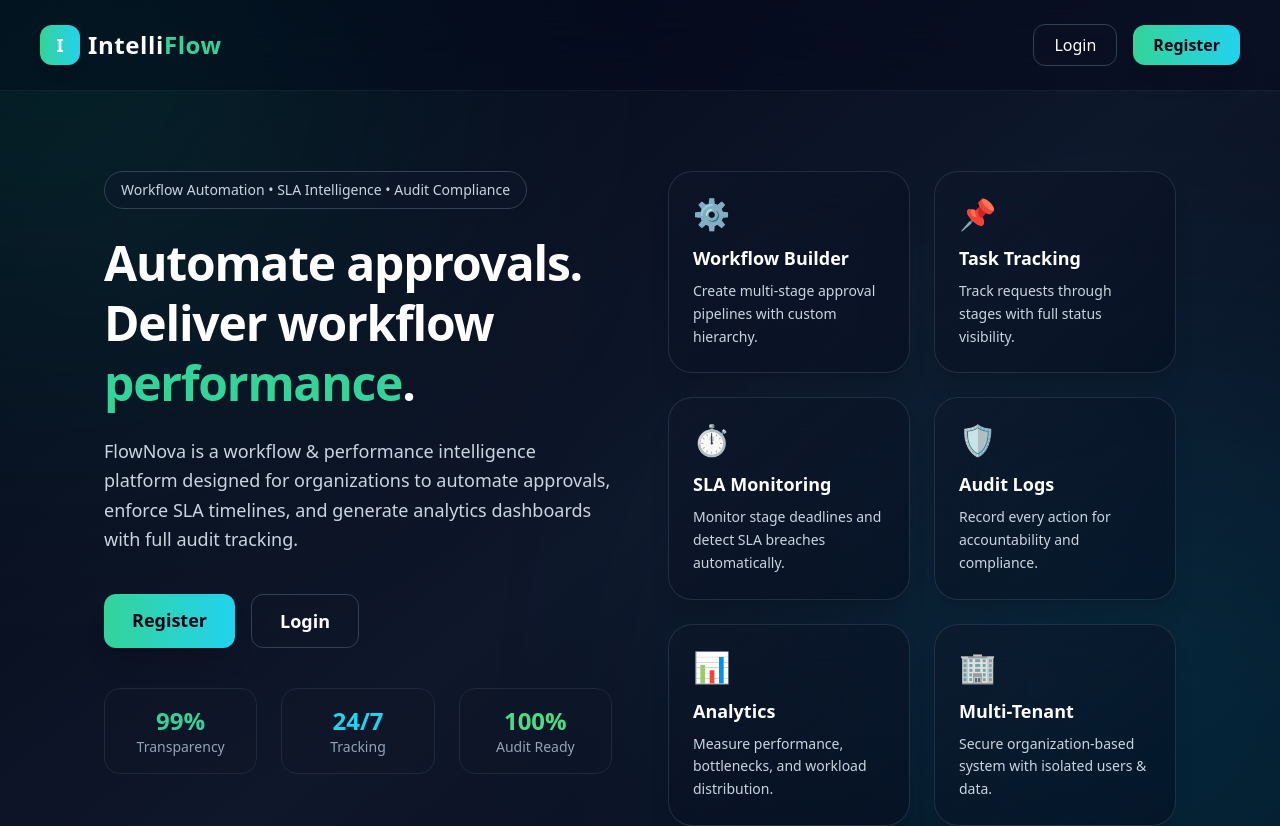
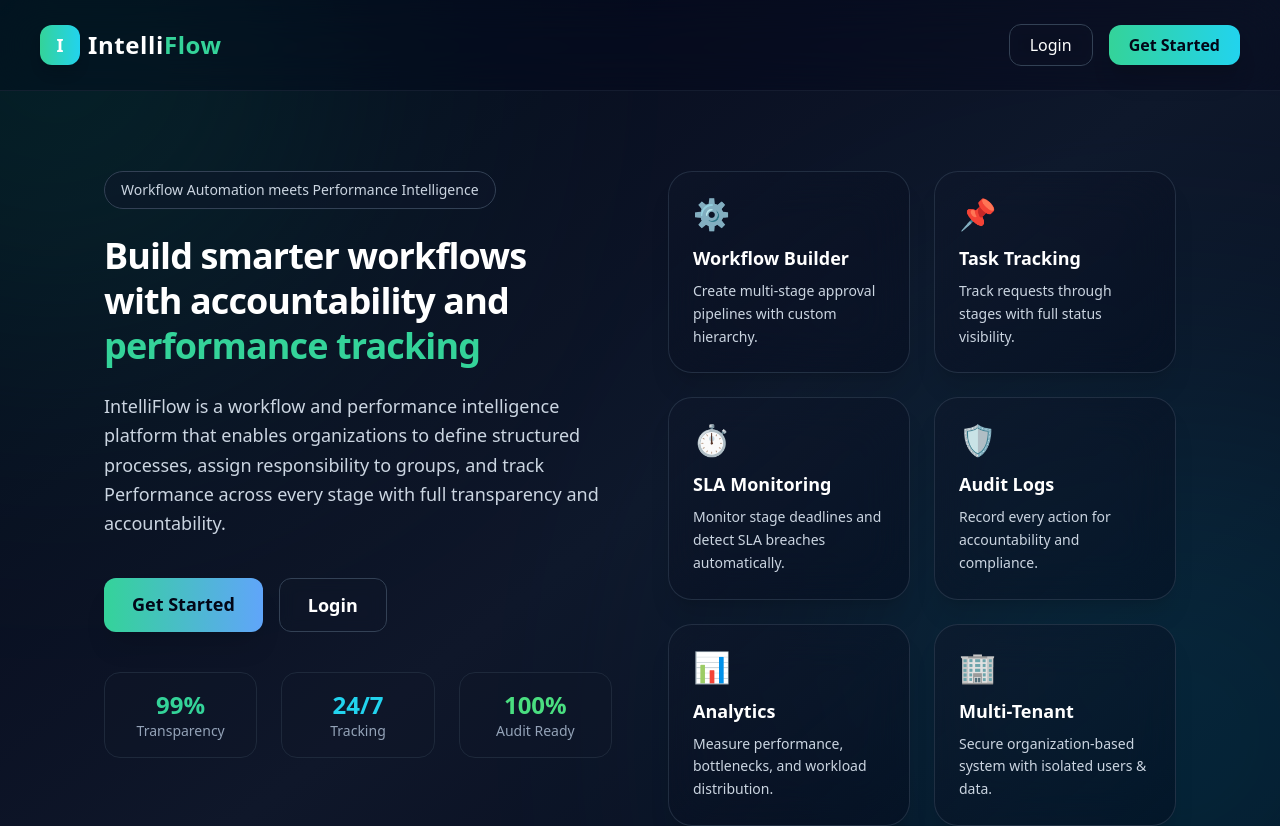
Before and after one commit to goutham-120/IntelliFlow, a React (Vite) app in the folder client/: page / in a window 1280 px wide. Shown: the top 826 px of the page. Built offline with nearby package versions, Linux system fonts and the light colour scheme.

Commit message:
mongodb url added

```diff
--- a/client/src/pages/home/Home.jsx
+++ b/client/src/pages/home/Home.jsx
@@ -30,7 +30,7 @@ export default function Home() {
             to="/register"
             className="px-5 py-2 rounded-xl bg-gradient-to-r from-emerald-400 to-cyan-400 hover:opacity-95 hover:scale-[1.03] transition font-semibold shadow-xl text-slate-950"
           >
-            Register
+            Get Started
           </Link>
         </div>
       </nav>
@@ -41,28 +41,24 @@ export default function Home() {
           {/* Left Content */}
           <div>
             <p className="inline-block px-4 py-2 rounded-full bg-slate-900/50 border border-slate-700 text-sm text-slate-300">
-              Workflow Automation • SLA Intelligence • Audit Compliance
+              Workflow Automation meets Performance Intelligence
             </p>
 
-            <h2 className="mt-6 text-5xl font-extrabold leading-tight tracking-tight">
-              Automate approvals. <br />
-              Deliver workflow{" "}
-              <span className="text-emerald-400">performance</span>.
+            <h2 className="mt-6 text-4xl font-extrabold leading-tight tracking-tight">
+              Build smarter workflows with accountability and{" "}
+              <span className="text-emerald-400 to-blue-500">performance tracking</span>
             </h2>
 
             <p className="mt-6 text-lg text-slate-300 leading-relaxed">
-              FlowNova is a workflow & performance intelligence platform
-              designed for organizations to automate approvals, enforce SLA
-              timelines, and generate analytics dashboards with full audit
-              tracking.
+             IntelliFlow is a workflow and performance intelligence platform that enables organizations to define structured processes, assign responsibility to groups, and track Performance across every stage with full transparency and accountability.
             </p>
 
             <div className="mt-10 flex gap-4">
               <Link
                 to="/register"
-                className="px-7 py-3 rounded-xl bg-gradient-to-r from-emerald-400 to-cyan-400 hover:opacity-95 hover:scale-[1.03] transition font-semibold text-lg shadow-xl text-slate-950"
+                className="px-7 py-3 rounded-xl bg-gradient-to-r from-emerald-400 to-blue-400 hover:opacity-95 hover:scale-[1.03] transition font-semibold text-lg shadow-xl text-slate-950"
               >
-                Register
+                Get Started
               </Link>
 
               <Link
```
